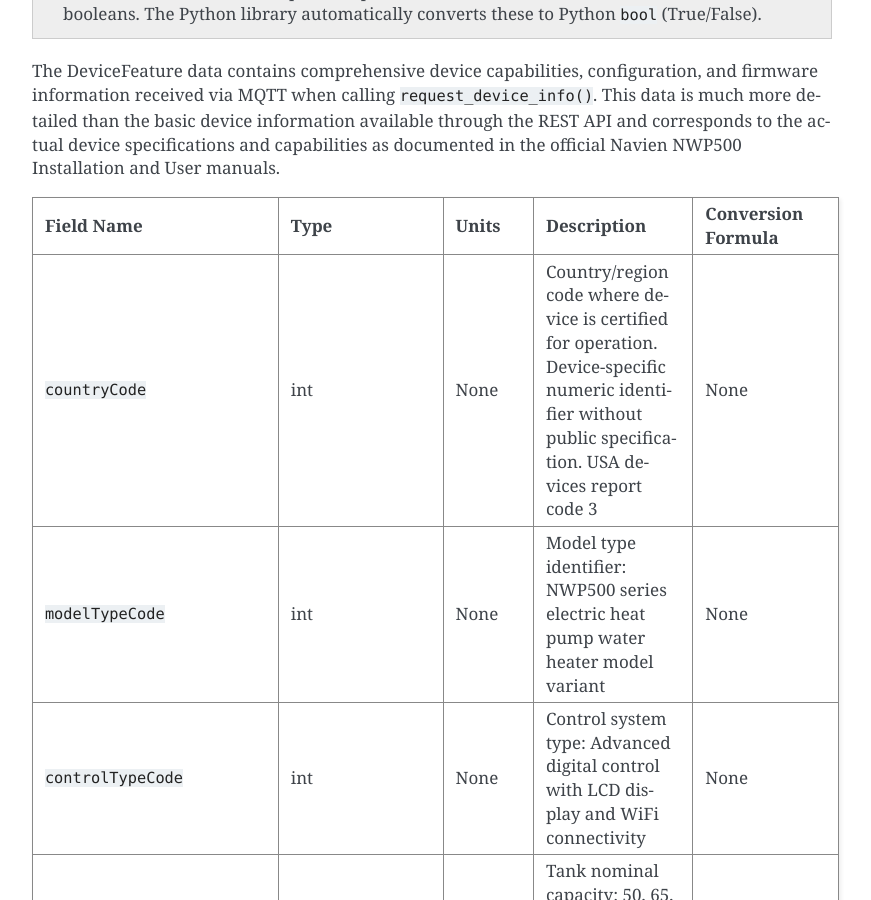
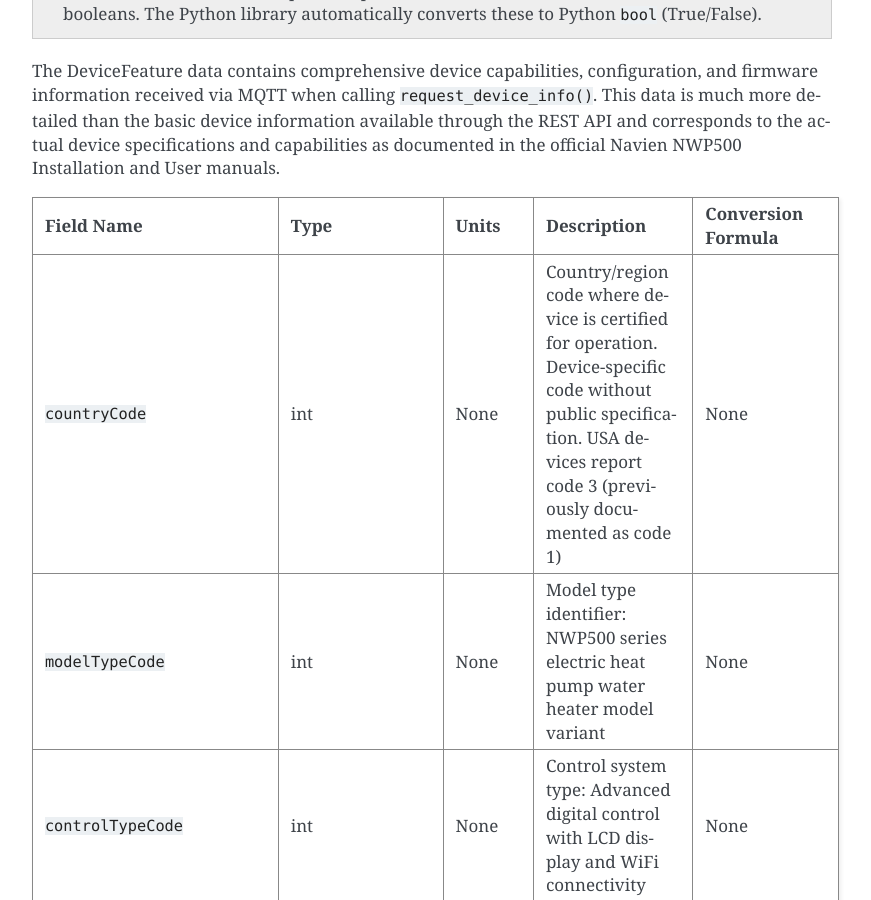
Before and after one commit to eman/nwp500-python, a Sphinx documentation site: the page built from docs/protocol/device_features.rst, in a window 1280 px wide and 900 px high, scrolled down 490 px. Shown: the whole window, without its empty margins (338-1209 px from the left). Built offline with Sphinx 7.4.7, drawn with Linux system fonts in a browser that asks for light colours.

Commit message:
docs: Align country_code documentation with models.py description
Address review comment: Make documentation consistent between device_features.rst
and models.py regarding country_code field. Updated to clarify that USA devices
report code 3 and that code 1 was previously documented.

- Country/region code description now consistent across documentation
- Added note about previous documentation referencing code 1
- Improved clarity on device-specific code nature

```diff
--- a/docs/protocol/device_features.rst
+++ b/docs/protocol/device_features.rst
@@ -31,7 +31,7 @@
    * - ``countryCode``
      - int
      - None
-     - Country/region code where device is certified for operation. Device-specific numeric identifier without public specification. USA devices report code 3
+     - Country/region code where device is certified for operation. Device-specific code without public specification. USA devices report code 3 (previously documented as code 1)
      - None
    * - ``modelTypeCode``
      - int
```
